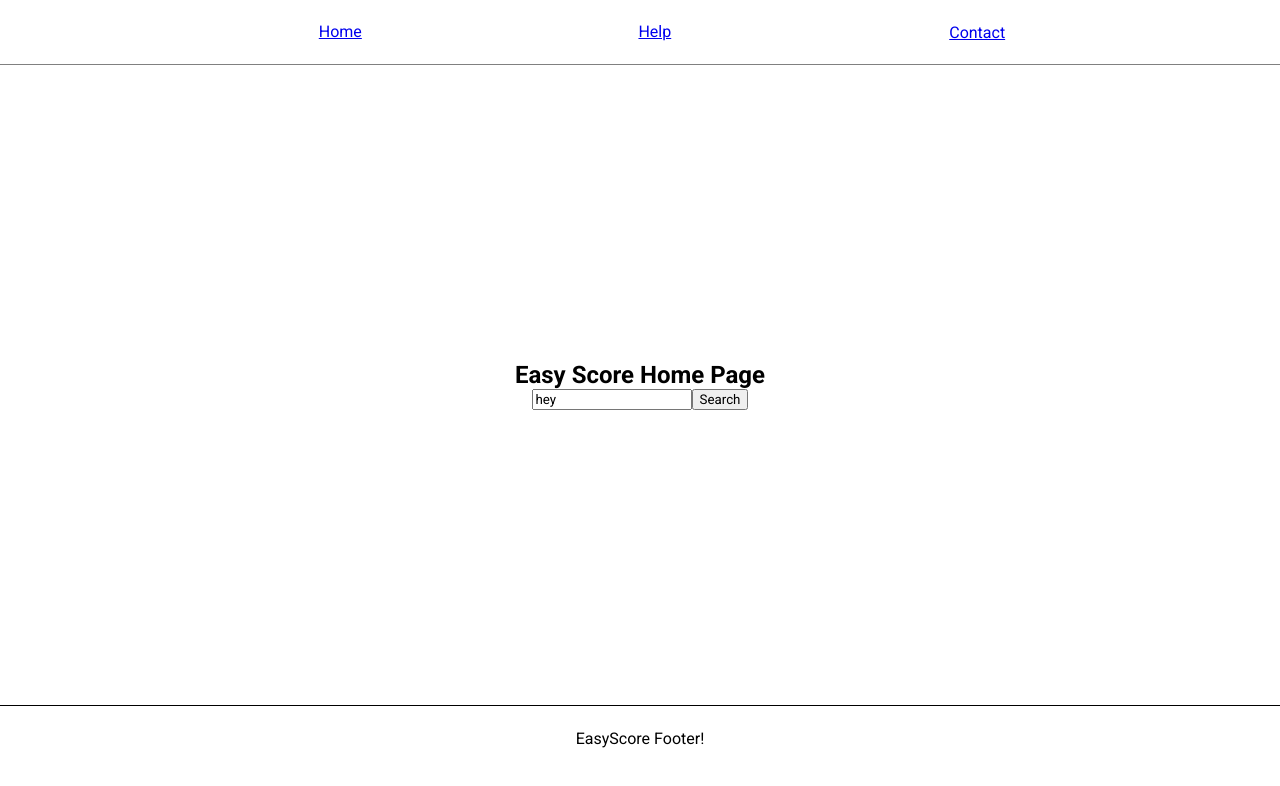
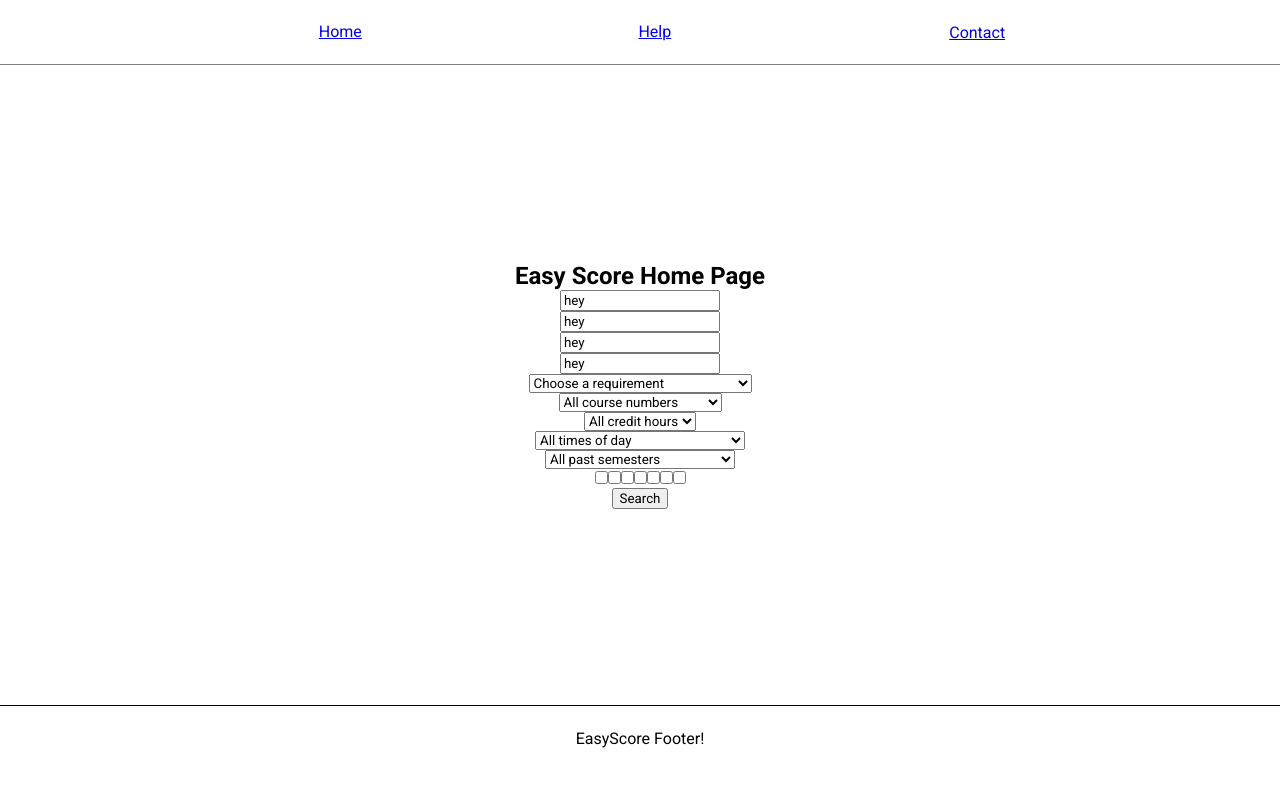
Before and after one commit to s-munro/easyscore, a React (Create React App) app in the folder the-easy-score/: page / in a window 1280 px wide. Shown: the top 786 px of the page. Built offline with nearby package versions, Linux system fonts and the light colour scheme.

Commit message:
building form. need set up state and axios url

```diff
--- a/the-easy-score/package.json
+++ b/the-easy-score/package.json
@@ -9,8 +9,12 @@
     "axios": "^0.21.0",
     "react": "^17.0.1",
     "react-dom": "^17.0.1",
+    "react-redux": "^7.2.2",
     "react-router-dom": "^5.2.0",
     "react-scripts": "4.0.0",
+    "redux": "^4.0.5",
+    "redux-logger": "^3.0.6",
+    "redux-thunk": "^2.3.0",
     "web-vitals": "^0.2.4"
   },
   "scripts": {
--- /dev/null
+++ b/the-easy-score/src/actions/index.js
@@ -0,0 +1,18 @@
+import getData from "../utils/api/axiosCall";
+
+export const FETCH_DATA_START = "FETCH_DATA_START";
+export const FETCH_DATA_SUCCESS = "FETCH_DATA_SUCCESS";
+export const FETCH_DATA_FAILURE = "FETCH_DATA_FAILURE";
+
+export const fetchResults = () => (dispatch) => {
+  dispatch({ type: FETCH_DATA_START });
+  getData()
+    .then((res) => {
+      console.log(res);
+      dispatch({ type: FETCH_DATA_SUCCESS });
+    })
+    .catch((err) => {
+      console.log("err: ", err);
+      dispatch({ type: FETCH_DATA_FAILURE });
+    });
+};
--- a/the-easy-score/src/index.js
+++ b/the-easy-score/src/index.js
@@ -1,14 +1,28 @@
-import React from 'react';
-import ReactDOM from 'react-dom';
-import './index.css';
-import App from './App';
-import reportWebVitals from './reportWebVitals';
+import React from "react";
+import ReactDOM from "react-dom";
+
+import { createStore, applyMiddleware, compose } from "redux";
+import { Provider } from "react-redux";
+import logger from "redux-logger";
+import thunk from "redux-thunk";
+
+import reducer from "./reducers";
+
+import "./index.css";
+import App from "./App";
+import reportWebVitals from "./reportWebVitals";
+
+const composeEnhancers = window.__REDUX_DEVTOOLS_EXTENSION_COMPOSE__ || compose;
+const store = createStore(
+  reducer,
+  composeEnhancers(applyMiddleware(thunk, logger))
+);
 
 ReactDOM.render(
-  <React.StrictMode>
+  <Provider store={store}>
     <App />
-  </React.StrictMode>,
-  document.getElementById('root')
+  </Provider>,
+  document.getElementById("root")
 );
 
 // If you want to start measuring performance in your app, pass a function
--- /dev/null
+++ b/the-easy-score/src/reducers/index.js
@@ -0,0 +1,26 @@
+import {
+  FETCH_DATA_START,
+  FETCH_DATA_SUCCESS,
+  FETCH_DATA_FAILURE,
+} from "../actions";
+
+const initialState = {
+  params: "",
+  isLoading: false,
+  errorText: "",
+};
+
+const reducer = (state = initialState, action) => {
+  switch (action.type) {
+    case FETCH_DATA_START:
+      return { ...state, isLoading: true };
+    case FETCH_DATA_SUCCESS:
+      return { ...state, isLoading: false };
+    case FETCH_DATA_FAILURE:
+      return { ...state, isLoading: false, errorText: action.payload };
+    default:
+      return state;
+  }
+};
+
+export default reducer;
--- a/the-easy-score/src/screens/home/SearchForm.js
+++ b/the-easy-score/src/screens/home/SearchForm.js
@@ -10,8 +10,11 @@ const SearchForm = ({ push }) => {
     console.log(e);
     push("/search");
   };
+
+  // https://theeasyscore.com/results&searchquery='keyword'=_''&_'requirement'=_''&_'level'=_''&_'credit'=_''&_'timing'=_''&_'next_sem'=_'0'&_'days'=_[]
+
   return (
-    <div>
+    <div className="home-form-container">
       <form onSubmit={handleSubmit}>
         <label>
           <input
@@ -22,6 +25,107 @@ const SearchForm = ({ push }) => {
             onChange={handleChange}
           />
         </label>
+
+        <label>
+          <input
+            type="text"
+            name="keyword"
+            placeholder="Enter keyword to search"
+            value={"hey"}
+            onChange={handleChange}
+          />
+        </label>
+
+        <label>
+          <input
+            type="text"
+            name="keyword"
+            placeholder="Enter keyword to search"
+            value={"hey"}
+            onChange={handleChange}
+          />
+        </label>
+
+        <label>
+          <input
+            type="text"
+            name="keyword"
+            placeholder="Enter keyword to search"
+            value={"hey"}
+            onChange={handleChange}
+          />
+        </label>
+
+        <select name="requirement">
+          <option value="">Choose a requirement</option>
+          <option value={0}>A&H credit</option>
+          <option value={1}>Diversity in U.S. Credit</option>
+          <option value={6}>English Composition</option>
+          <option value={11}>Intensive Writing Credit</option>
+          <option value={7}>Mathematical Model</option>
+          <option value={3}>N&amp;M credit</option>
+          <option value={5}>Public Oral Communication Credit</option>
+          <option value={2}>S&H credit</option>
+          <option value={4}>World Culture credit</option>
+          <option value="0GENEDMM">World Language Class</option>
+        </select>
+
+        <select name="level" id="level">
+          <option value="">All course numbers</option>
+          <option value={12}>100–299</option>
+          <option value={8}>300–399</option>
+          <option value={9}>400–499</option>
+          <option value={10}>Graduate Level Courses</option>
+          <option value={13}>Honors Level Courses</option>
+        </select>
+
+        <select name="credit" id="credit">
+          <option value="">All credit hours</option>
+          <option value="1">1</option>
+          <option value="2">2</option>
+          <option value="3">3</option>
+          <option value="4">4</option>
+          <option value="5">5</option>
+          <option value="6">6</option>
+          <option value="7">7+</option>
+        </select>
+
+        <select name="timing" id="timing">
+          <option value="">All times of day</option>
+          <option value="1">Morning (7:00 a.m.–10:59 a.m.)</option>
+          <option value="2">Afternoon (11 a.m.–4:59 p.m.)</option>
+          <option value="3">Evening (5 p.m.–11:59 p.m.)</option>
+        </select>
+
+        <select name="next_sem" id="next_sem">
+          <option value="0">All past semesters</option>
+          <option value="1">Next Semester Courses only</option>
+        </select>
+
+        <div>
+          <label>
+            <input type="checkbox" name="day" value="M" />
+          </label>
+          <label>
+            <input type="checkbox" name="day" value="T" />
+          </label>
+          <label>
+            <input type="checkbox" name="day" value="W" />
+          </label>
+          <label>
+            <input type="checkbox" name="day" value="R" />
+          </label>
+          <label>
+            <input type="checkbox" name="day" value="F" />
+          </label>
+          <label>
+            <input type="checkbox" name="day" value="S" />
+          </label>
+          <label>
+            <input type="checkbox" name="day" value="N" />
+          </label>
+        </div>
+
         <button>Search</button>
       </form>
     </div>
--- a/the-easy-score/src/screens/home/styles.css
+++ b/the-easy-score/src/screens/home/styles.css
@@ -5,3 +5,10 @@
   justify-content: center;
   align-items: center;
 }
+
+.home-form-container form {
+  display: flex;
+  flex-direction: column;
+  align-items: center;
+  flex-wrap: wrap;
+}
--- a/the-easy-score/src/screens/searchresults/Results.js
+++ b/the-easy-score/src/screens/searchresults/Results.js
@@ -1,4 +1,9 @@
 import React from "react";
+import { connect } from "react-redux";
+import { fetchResults } from "../../actions";
+
+// import getData from "../../utils/api/axiosCall";
+
 import "./styles.css";
 
 const Results = () => {
@@ -9,4 +14,17 @@ const Results = () => {
   );
 };
 
-export default Results;
+// search button will push to this page, axios calls using url from state
+// how do we get a unique url to bookmark/return to?
+// ^^^^ what would be neccesary? ^^^^:
+// <Route to="???????" <-- how to figure out the url & render ?
+// push to route, then use useParams to draw props for axios call
+
+const mapStateToProps = (state) => {
+  return {
+    params: state.params,
+    isLoading: state.isLoading,
+  };
+};
+
+export default connect(mapStateToProps, { fetchResults })(Results);
```
Also changed, not shown: 2 other files (tests, documents, lock files or other folders).
